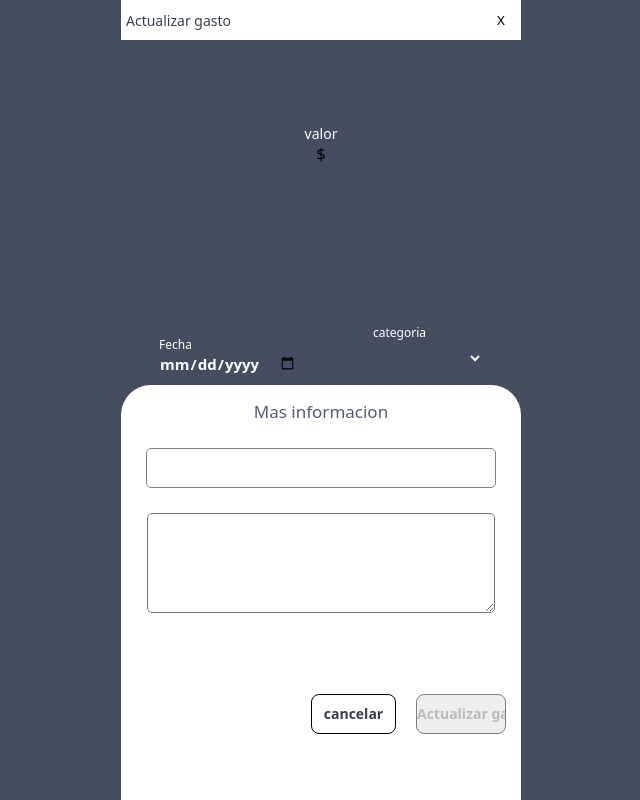
After one commit to JoseGomez18/crud-django, a Django app: page /actualizar_gasto/1/ in a window 1280 px wide. The commit adds this page. Shown: the whole page, without its empty margins (319-959 px from the left). Run offline with Django 5.2, Linux system fonts and the light colour scheme; data that the repository does not hold is empty.

Commit message:
cambios actualizar

```diff
--- a/crudFinal/urls.py
+++ b/crudFinal/urls.py
@@ -23,6 +23,7 @@ urlpatterns = [
     path('admin/', admin.site.urls),
     path('', views.barra, name="barra"),
     path('select/', views.select, name="select"),
+    path('actualizar_gasto/<int:gasto_id>/', views.actualizar_gasto, name='actualizar_gasto'),
     path('insert/', views.insert, name="insert"),
     path('delete/', views.delete, name="delete"),
 ]
--- a/crudFinal/views.py
+++ b/crudFinal/views.py
@@ -44,7 +44,7 @@ def insert(request):
         categoria = request.POST.get('categoria')
 
         # Crea un diccionario con los datos del formulario
-        payload = {
+        objecto = {
             'nombre': nombre,
             'descripcion': descripcion,
             'valor': valor,
@@ -53,7 +53,7 @@ def insert(request):
         }
 
         # Realizar una solicitud POST para crear un nuevo registro en la API
-        response = requests.post('http://127.0.0.1:8001/Api/insert/', data=payload)
+        response = requests.post('http://127.0.0.1:8001/Api/insert/', data=objecto)
 
         # Verificar el código de estado de la respuesta
         if response.status_code == 200:
@@ -94,3 +94,15 @@ def delete(request):
      else:
       return JsonResponse({'error': 'Solicitud no válida'}, status=400)
       # Si la solicitud no es POST, retornar un error
+
+
+def actualizar_gasto(request, gasto_id):
+    # Realizar una solicitud a la API para obtener los detalles del gasto
+    response = requests.get(f'http://127.0.0.1:8001/Api/detalle/{gasto_id}/')
+    if response.status_code == 200:
+        detalle_gasto = response.json()
+        # Pasar los detalles del gasto al contexto de la plantilla
+        return render(request, 'actualizar.html', {'detalle_gasto': detalle_gasto})
+    else:
+        # Manejar el caso en el que no se puedan obtener los detalles del gasto
+        return JsonResponse({'error': 'No se pudieron obtener los detalles del gasto'}, status=500)
--- a/static/css/style.css
+++ b/static/css/style.css
@@ -20,6 +20,21 @@
     width: 400px;
     height: 100vh;
     flex-direction: column;
+}
+
+.contenedor-agregar2 {
+    display: flex;
+    background-color: #444e5e;
+    width: 400px;
+    height: 100vh;
+    flex-direction: column;
+}
+
+.actualizar-body {
+    background-color: #444e5e;
+    height: 100vh;
+    display: flex;
+    justify-content: center;
 }
 
 .contenedor-titulo {
--- a/static/css/style2.css
+++ b/static/css/style2.css
@@ -73,3 +73,14 @@ td {
 th {
     color: #009688;
 }
+
+.btn_api {
+    border: none;
+    width: 72px;
+    height: 32px;
+    margin-right: 17px;
+    background: #2dd1ac;
+    color: white;
+    border-radius: 5px;
+    cursor: pointer;
+}
--- /dev/null
+++ b/templates/actualizar.html
@@ -0,0 +1,93 @@
+{% extends "layouts/base.html" %}
+
+{% block tittle %}Actualizar{% endblock  %}
+
+{% block content %}
+
+<script>
+    document.addEventListener("DOMContentLoaded", function() {
+        document.getElementById("cerrar").addEventListener("click", function() {
+            let agregarFragment = document.getElementById("agregarFragment");
+            if (agregarFragment.style.display === "flex") {
+                agregarFragment.style.display = "none";
+            }
+        });
+
+        document.getElementById("cerrar2").addEventListener("click", function() {
+            let agregarFragment = document.getElementById("agregarFragment");
+            if (agregarFragment.style.display === "flex") {
+                agregarFragment.style.display = "none";
+            }
+        });
+
+        document.getElementById("form-insert").addEventListener("submit", function(event) {
+            event.preventDefault(); // Evitar el envío automático del formulario
+
+            // Obtener el valor del campo de fecha
+            let fechaInput = document.getElementById("fecha").value;
+
+            // Verificar si la fecha está en un formato válido (yyyy-mm-dd)
+            let regex = /^\d{4}-\d{2}-\d{2}$/;
+            if (!regex.test(fechaInput)) {
+
+                return; // Salir de la función si el formato de fecha no es válido
+            }
+
+            // Formatear la fecha en el formato esperado por Django (yyyy-mm-dd)
+            let fechaFormateada = fechaInput;
+
+            // Asignar el valor formateado al campo de fecha
+            document.getElementById("fecha").value = fechaFormateada;
+
+            // Enviar el formulario
+            this.submit();
+        });
+    });
+  </script>
+<body class="actualizar-body">
+
+    <form action="" method="post" id="form-insert">
+        {% csrf_token %}
+        <div class="contenedor-agregar2" id="agregarFragment">
+            <div class="contenedor-titulo">
+                <h1 class="titulo-gasto">Actualizar gasto</h1>
+                <button class="boton-cerrar" id="cerrar">X</button>
+            </div>
+            <div class="contenedor-precio">
+                <div class= "contenedor-titulo-precio">
+                    <label class="titulo-valor">valor</label>
+                    <p>$</p>
+                    <input class="titulo-precio" type="number" min="0" step="0.01" value="{{detalle_gasto.0.valor}}" name="valor">
+                </div>
+            </div>
+            <div class="contenedor-precio2">
+                <div class="informacion-precio">
+                    <h1>Fecha</h1>
+                    <input type="date" name="fecha" id="fecha" value="{{detalle_gasto.0.fecha}}">
+                </div>
+                <div  class="informacion-precio">
+                    <h1>categoria</h1>
+                    <select name="categoria">
+                        <option value="{{detalle_gasto.0.categoria}}" selected>{{detalle_gasto.0.categoria}}</option>
+                        <option value="Otros">Otros</option>
+                        <option value="Comida"> 🍔 Comida</option>
+                        <option value="Transporte">🚗 Transporte</option>
+                        <option value="Pasatiempo">🎭 Pasatiempo</option>
+                        <option value="Casa">🏠 Casa</option>
+                    </select>
+                </div>
+            </div>
+            <div class="contenedor-info">
+                <h1 class="titulo-info">Mas informacion</h1>
+                <input class="input-precio" type="text" name="nombre" value="{{detalle_gasto.0.nombre}}">
+                <textarea id="w3review" rows="4" cols="50" name="descripcion" >{{detalle_gasto.0.descripcion}}</textarea>
+            </div>
+            <div class="contenedor-botones-final">
+                <button class="botones-cancelar" id="cerrar2">cancelar</button>
+                <input type="submit" class="botones-añadir-gasto" value="Actualizar gasto">
+            </div>
+        </div>
+    </form>
+</body>
+
+{% endblock content %}
```
Also changed, not shown: templates/barra.html (+20 -9 lines), templates/fragments/agregar.html (+5 -5 lines).
